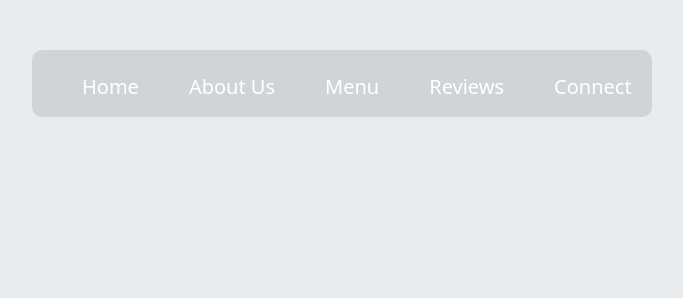
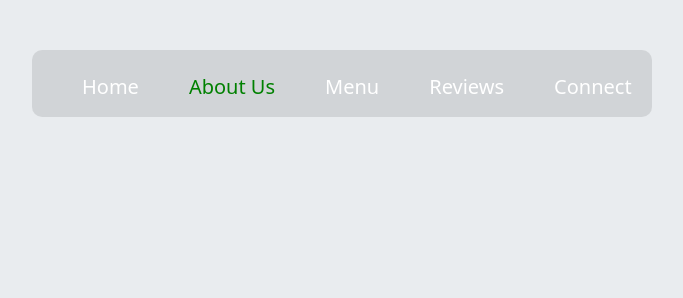
Before and after one commit to Andy-site/RRS, a Django app: page /about/ in a window 1280 px wide. Shown: the top 298 px of the page, without its empty margins (398-1081 px from the left). Run offline with Django 5.2, Linux system fonts and the light colour scheme; some libraries are stand-ins or nearby versions.

Commit message:
Some changes in functionality

```diff
--- a/rms/myapp/templates/myapp/admin_reservation_control.html
+++ b/rms/myapp/templates/myapp/admin_reservation_control.html
@@ -139,7 +139,7 @@ function saveOrder(orderId) {
 
 
 
-
+<!--adam_JS@pIYUSH(CONTRIBUTOR)-->
     function completeOrder(orderId) {
     // Make AJAX request to complete_order view
     $.ajax({
--- a/rms/myapp/templates/myapp/common.html
+++ b/rms/myapp/templates/myapp/common.html
@@ -84,6 +84,9 @@ width:100%;
 border-radius: 0px;
 border-bottom: 1px solid #0d6efd40;
 
+}
+.connect-link.active {
+    color: green; /* Setting the active link color */
 }
 
 .nav-item {
@@ -194,12 +197,14 @@ element.style {
 
 
 
+
+
 <!-- to trigger Login modal -->
 <div id="connect-links-container">
-    <span class="connect-link" style="display: block; margin-bottom: 15px; margin-left: 50px; margin-top: 22px; " onmousedown="preventDefaultAndNavigate('{% url 'home' %}');">Home</span>
-    <span class="connect-link" style="display: block;margin-bottom: 15px; margin-left: 50px; margin-top: 22px;" onmousedown="preventDefaultAndNavigate('{% url 'about' %}');">About Us</span>
-    <span class="connect-link" style="display: block; margin-bottom: 15px; margin-left: 50px; margin-top: 22px;" onmousedown="preventDefaultAndNavigate('{% url 'menu' %}');">Menu</span>
-    <span class="connect-link" style="display: block; margin-bottom: 15px; margin-left: 50px; margin-top: 22px;" onmousedown="preventDefaultAndNavigate('{% url 'rev123' %}');">Reviews</span>
+    <span class="connect-link {% if request.path == '/home/' %}active{% endif %}" style="display: block; margin-bottom: 15px; margin-left: 50px; margin-top: 22px; " onmousedown="preventDefaultAndNavigate('{% url 'home' %}');">Home</span>
+    <span class="connect-link {% if request.path == '/about/' %}active{% endif %}" style="display: block;margin-bottom: 15px; margin-left: 50px; margin-top: 22px;" onmousedown="preventDefaultAndNavigate('{% url 'about' %}');">About Us</span>
+    <span class="connect-link {% if request.path == '/menu/' %}active{% endif %}" style="display: block; margin-bottom: 15px; margin-left: 50px; margin-top: 22px;" onmousedown="preventDefaultAndNavigate('{% url 'menu' %}');">Menu</span>
+    <span class="connect-link {% if request.path == '/rev123/' %}active{% endif %}" style="display: block; margin-bottom: 15px; margin-left: 50px; margin-top: 22px;" onmousedown="preventDefaultAndNavigate('{% url 'rev123' %}');">Reviews</span>
 
 {% if user.is_authenticated %}
 <div class="me" style="cursor: pointer; display: block; margin-bottom: 15px; margin-left: 50px; margin-top: 22px; color: white;" data-toggle="modal" data-target="#logoutModal">
@@ -210,8 +215,6 @@ element.style {
 {% endif %}
 
 </div>
-
-
 
 
 
```
